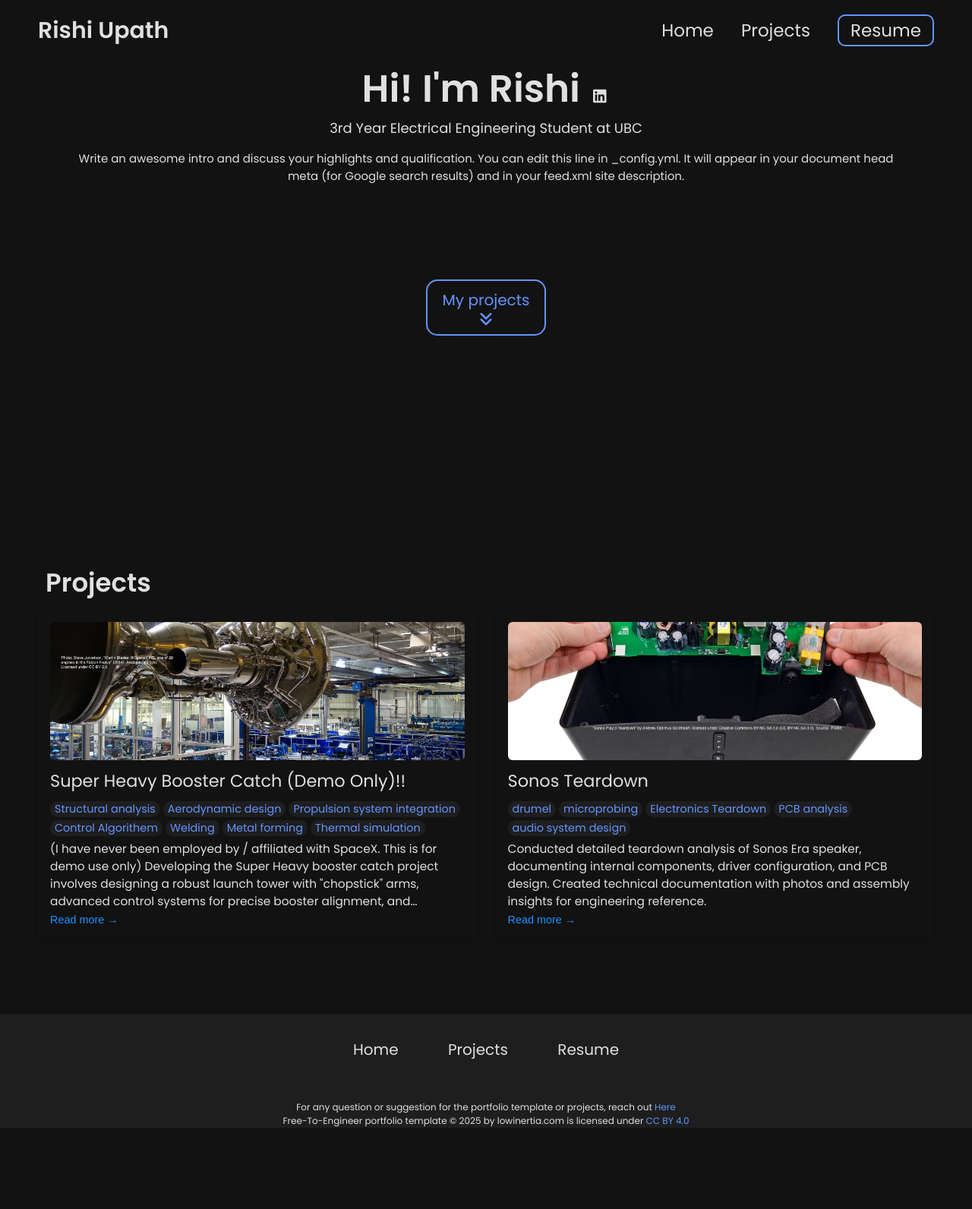
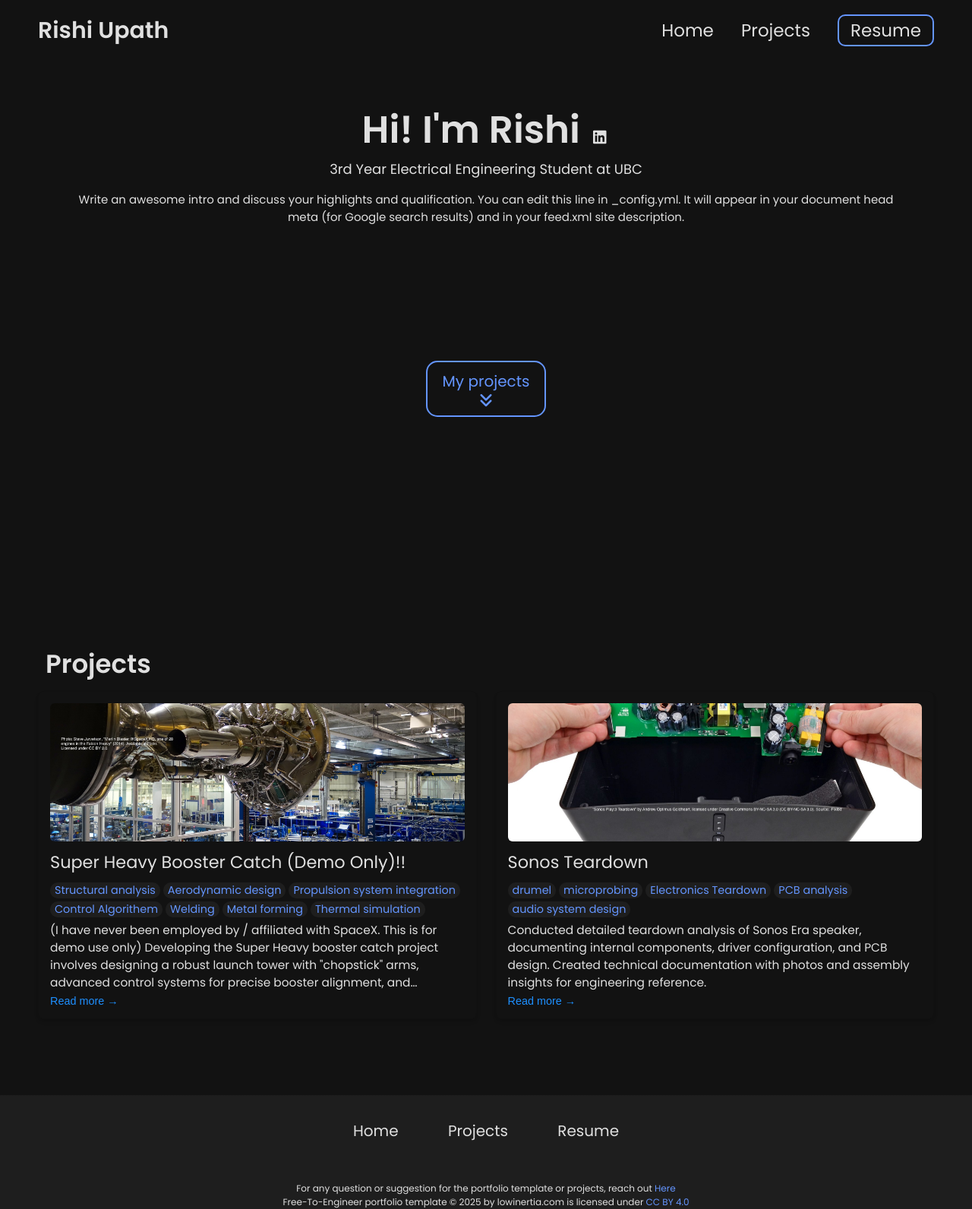
Before and after one commit to rishiupath/rishiupath.github.io, a Jekyll site: the page built from index.html, in a window 1280 px wide. Shown: the whole page at 76% size. Built offline with Jekyll 4.4.1, drawn with Linux system fonts in a browser that asks for light colours; before the commit the page ends 1485 px from its top, so only the background shows below that.

Commit message:
Update styles.css

```diff
--- a/css/styles.css
+++ b/css/styles.css
@@ -154,7 +154,7 @@
     justify-content: center;   /* centers vertically */
     align-items: center;       /* centers horizontally */
     flex-direction: column;    /* stack content vertically */
-    /*min-height: 100vh;*/         /* make section fill the whole screen */
+    min-height: 30vh;         /* make section fill the whole screen */
     text-align: center;        /* center the text */
 }
 
```
